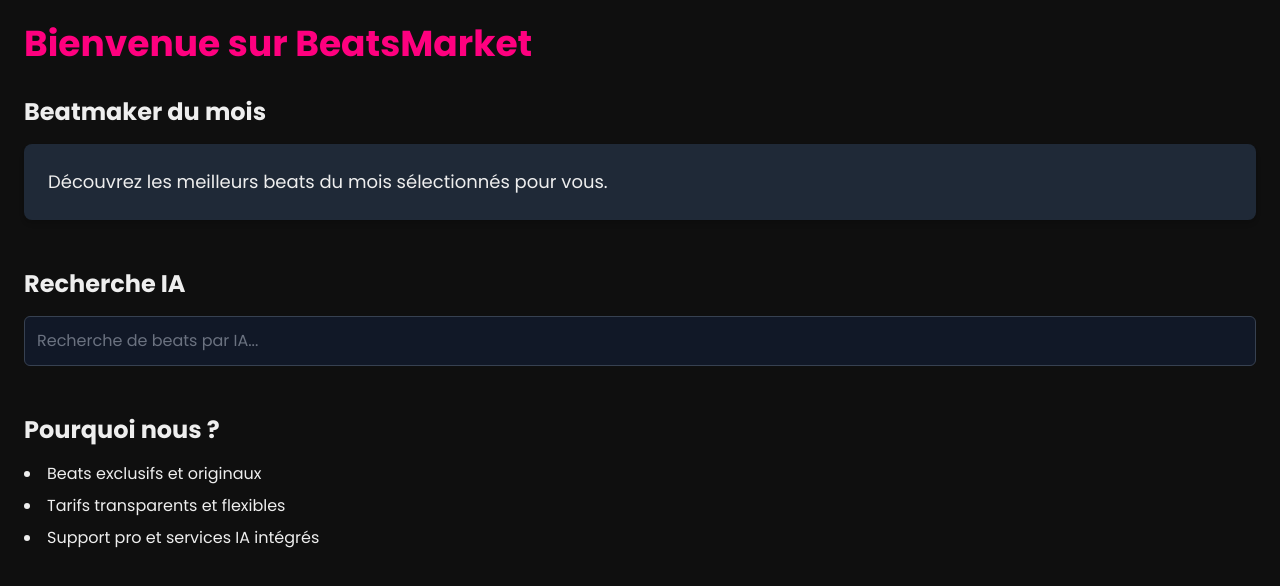
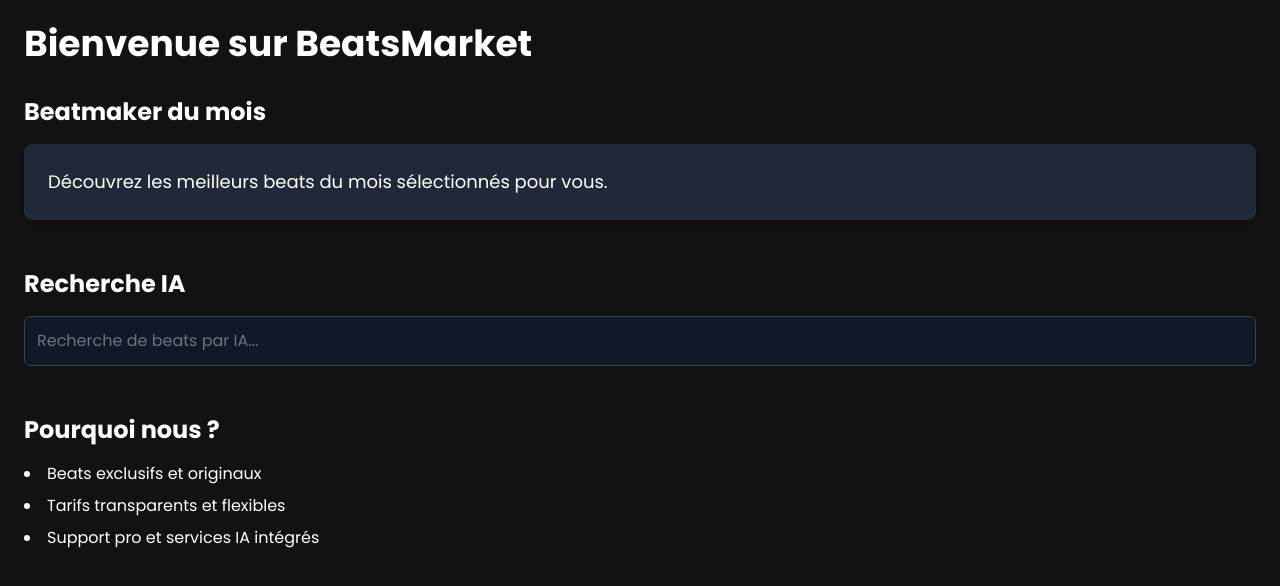
Before and after one commit to jaypms/beatsmarketlebon, a Next.js app: page / in a window 1280 px wide. Shown: the top 586 px of the page. Built offline with nearby package versions, Linux system fonts and the light colour scheme.

Commit message:
Update tailwind.config.js

```diff
--- a/tailwind.config.js
+++ b/tailwind.config.js
@@ -1,22 +1,11 @@
 /** @type {import('tailwindcss').Config} */
 module.exports = {
   content: [
-    "./app/**/*.{js,ts,jsx,tsx}",
-    "./pages/**/*.{js,ts,jsx,tsx}",
-    "./components/**/*.{js,ts,jsx,tsx}"
+    './app/**/*.{js,ts,jsx,tsx}',
+    './src/**/*.{js,ts,jsx,tsx}',
   ],
   theme: {
-    extend: {
-      colors: {
-        primary: '#ff007f', // rose vif BeatsMarket
-        secondary: '#7c3aed', // violet
-        background: '#0f0f0f', // fond sombre
-        text: '#eee'
-      },
-      fontFamily: {
-        inter: ['var(--font-inter)', 'sans-serif']
-      }
-    },
+    extend: {},
   },
   plugins: [],
 }
```
